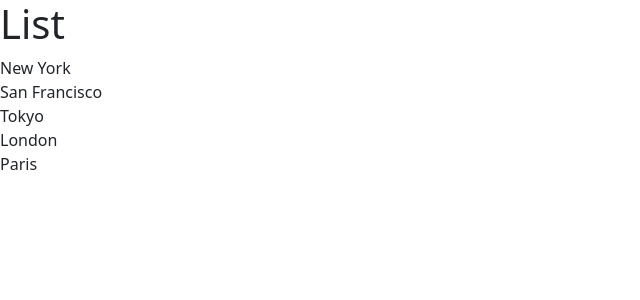
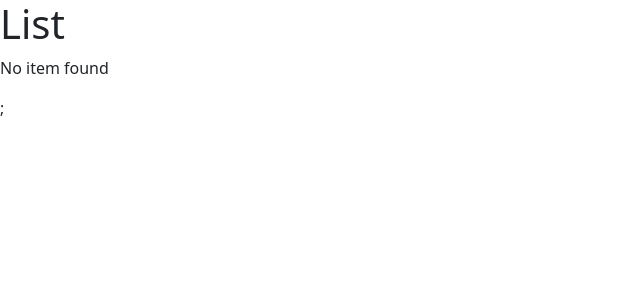
Before and after one commit to lavarius/React18_Dev, a React (Vite) app in the folder react-app/: page / in a window 1280 px wide. Shown: the top 300 px of the page, without its empty margins (0-640 px from the left). Built offline with nearby package versions, Linux system fonts and the light colour scheme.

Commit message:
Added dynamic rendering of content

```diff
--- a/react-app/src/components/ListGroup.tsx
+++ b/react-app/src/components/ListGroup.tsx
@@ -1,8 +1,11 @@
 function ListGroup() {
-  const items = ["New York", "San Francisco", "Tokyo", "London", "Paris"];
+  let items = ["New York", "San Francisco", "Tokyo", "London", "Paris"];
+  items = [];
+
   return (
     <>
       <h1>List</h1>
+      {items.length === 0 && <p>No item found</p>};
       <ul className="list-group">
         {items.map((item) => (
           <li key={item}>{item}</li>
```
